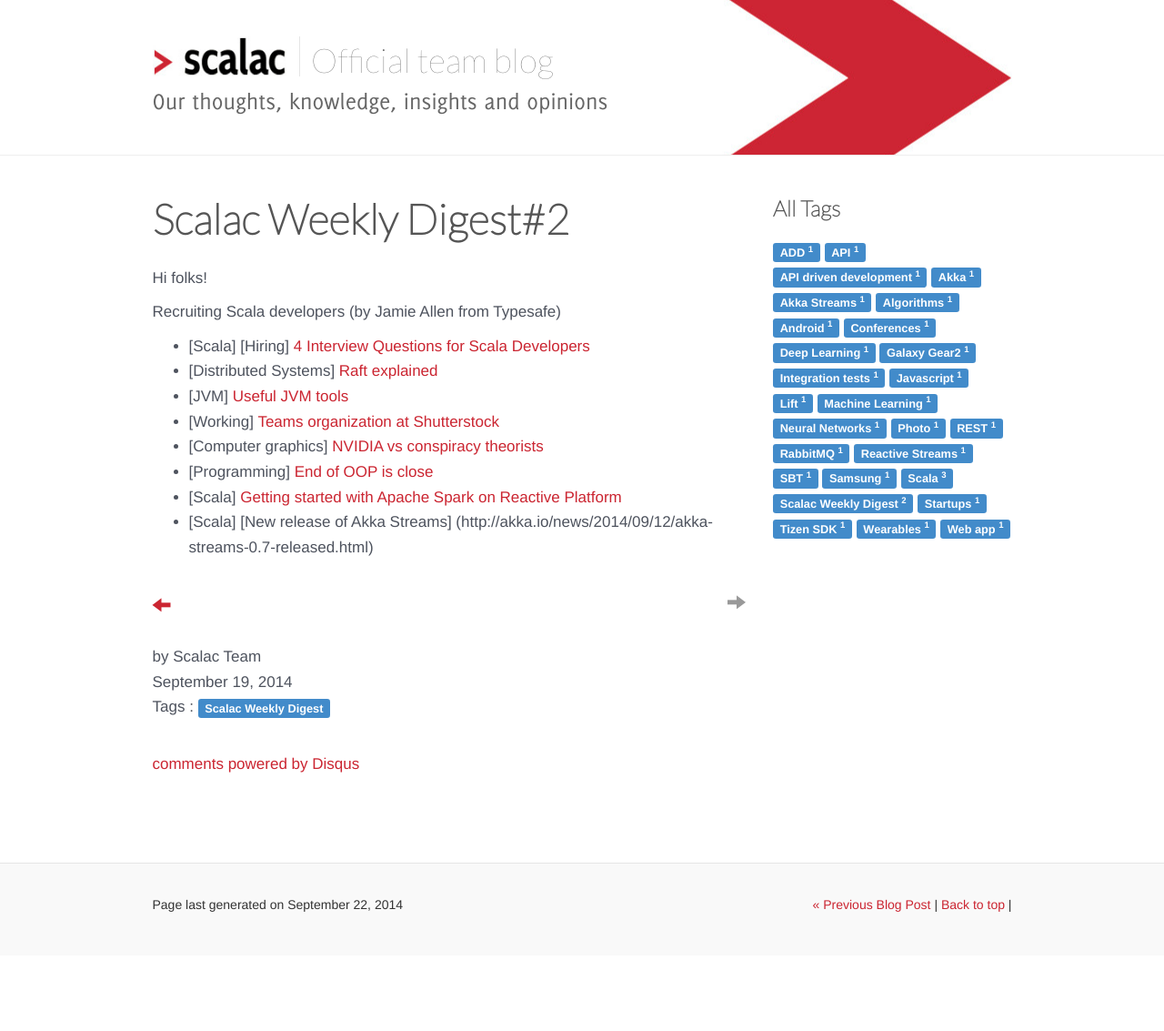
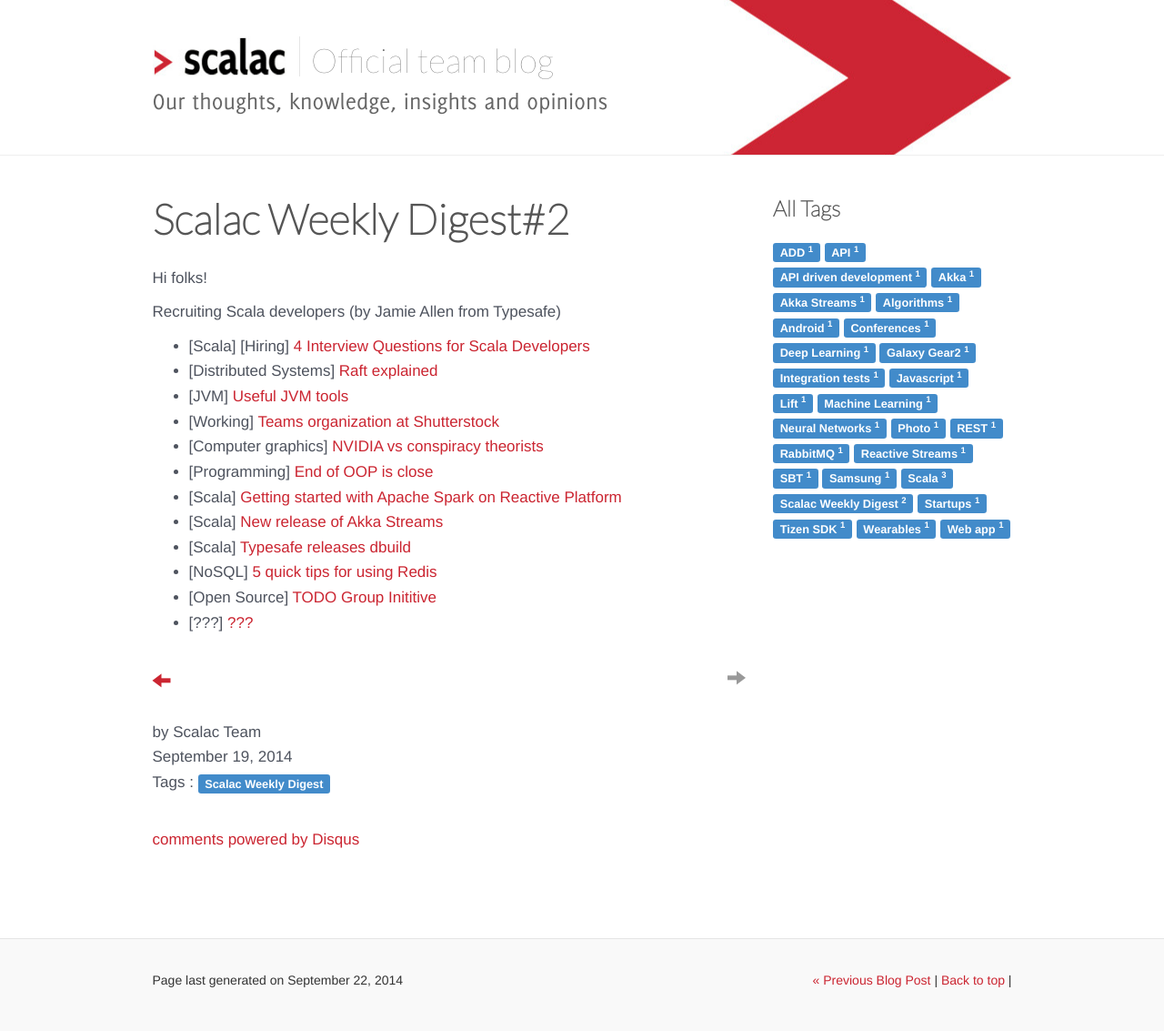
Before and after one commit to serafinmaciej/ScalaConsultants.github.io, a Jekyll site: the page built from _posts/2014-09-19-digest-2.markdown, in a window 1280 px wide. Shown: the whole page at 91% size. Built offline with Jekyll 4.4.1, drawn with Linux system fonts in a browser that asks for light colours; comment, search, counter and statistics services are not loaded; before the commit the page ends 1050 px from its top, so only the background shows below that.

Commit message:
Update 2014-09-19-digest-2.markdown

```diff
--- a/_posts/2014-09-19-digest-2.markdown
+++ b/_posts/2014-09-19-digest-2.markdown
@@ -21,4 +21,8 @@
 * \[Computer graphics\] [NVIDIA vs conspiracy theorists](http://www.engadget.com/2014/09/18/NVIDIA-proves-moon-landing/)
 * \[Programming\] [End of OOP is close](http://www.falkoriemenschneider.de/a__2014-09-17__Programming-without-objects.html?utm_source=dlvr.it&utm_medium=twitter)
 * \[Scala\] [Getting started with Apache Spark on Reactive Platform](http://info.typesafe.com/acton/fs/blocks/showLandingPage/a/3608/p/p-0025/t/page/fm/13?_ga=1.168887590.682040484.1405881209)
-* \[Scala\] [New release of Akka Streams] (http://akka.io/news/2014/09/12/akka-streams-0.7-released.html)
+* \[Scala\] [New release of Akka Streams](http://akka.io/news/2014/09/12/akka-streams-0.7-released.html)
+* \[Scala\] [Typesafe releases dbuild](https://typesafe.com/blog/announcing-dbuild)
+* \[NoSQL\] [5 quick tips for using Redis](http://architects.dzone.com/articles/5-key-takeaways-developing)
+* \[Open Source\] [TODO Group Inititive](http://todogroup.org/#)
+* \[???\] [???](http://holykaw.alltop.com/what-is-a-hacker-really-video)
```
